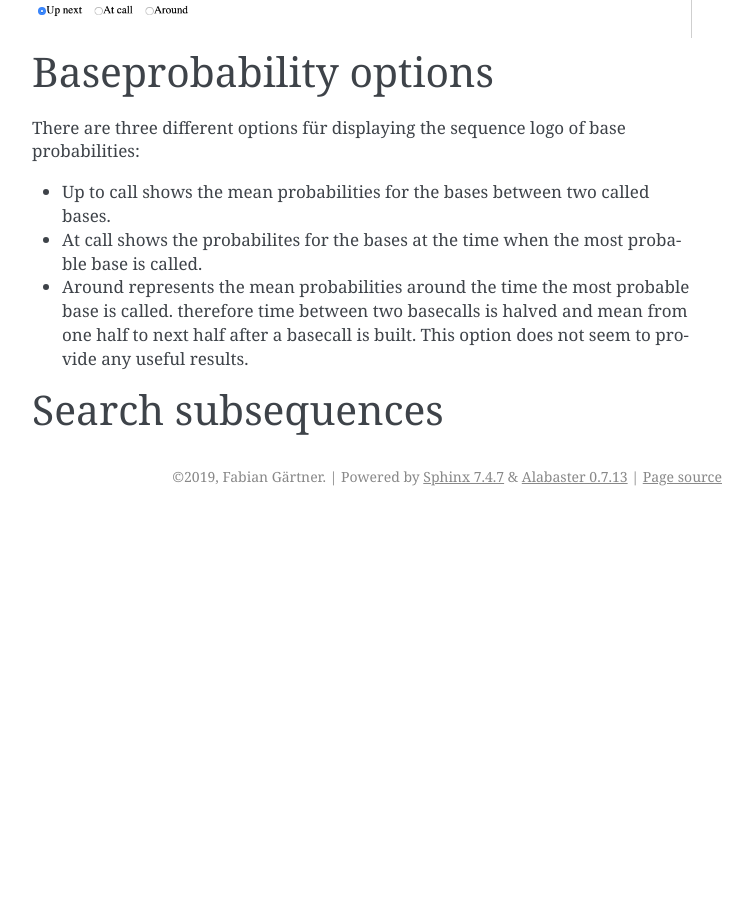
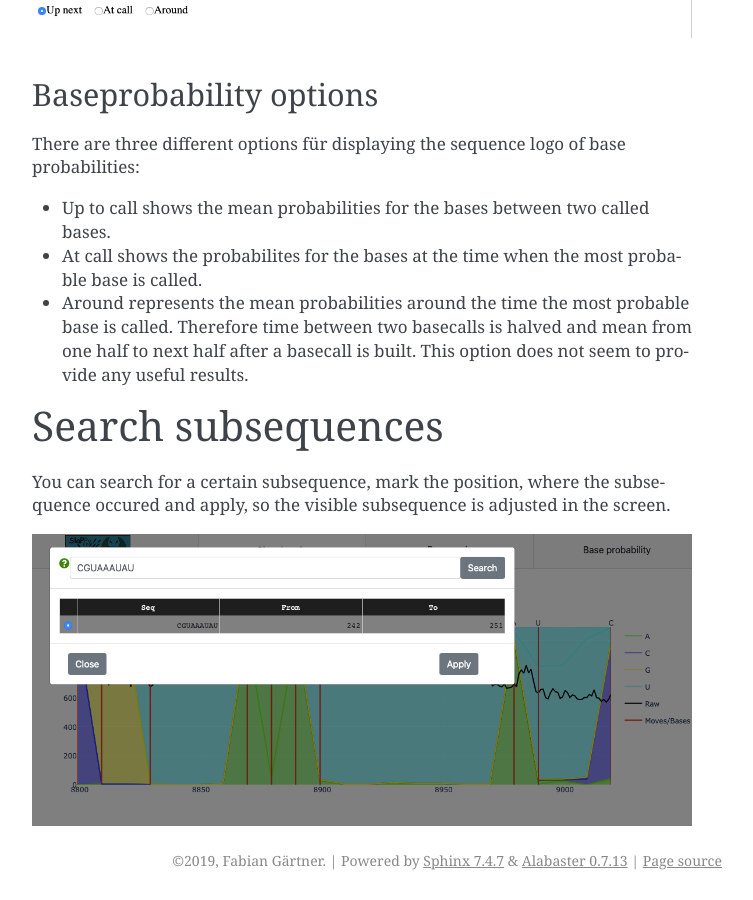
Before and after one commit to Fabianexe/SlaPPy, a Sphinx documentation site: the page built from docs/README.md, in a window 1280 px wide and 900 px high, scrolled down 4381 px. Shown: the whole window, without its empty margins (388-1141 px from the left). Built offline with Sphinx 7.4.7, drawn with Linux system fonts in a browser that asks for light colours; before the commit the page ends 4897 px from its top, so only the background shows below that; some of the changed text lies outside the part shown.

Commit message:
added search option and recent pictures

```diff
--- a/docs/README.md
+++ b/docs/README.md
@@ -75,11 +75,16 @@ You can select Baseprobability to show a sequence logo representing the probabil
 
 ![base_prob](https://raw.githubusercontent.com/Fabianexe/SlaPPY/master/pictures/baseprob_options.png "Display base prob.")
 
-## Baseprobability options
+### Baseprobability options
 
 There are three different options für displaying the sequence logo of base probabilities:
 - Up to call shows the mean probabilities for the bases between two called bases.
 - At call shows the probabilites for the bases at the time when the most probable base is called.
-- Around represents the mean probabilities around the time the most probable base is called. therefore time between two basecalls is halved and mean from one half to next half after a basecall is built. This option does not seem to provide any useful results.
+- Around represents the mean probabilities around the time the most probable base is called. Therefore time between two basecalls is halved and mean from one half to next half after a basecall is built. This option does not seem to provide any useful results.
+
 
 ## Search subsequences
+
+You can search for a certain subsequence, mark the position, where the subsequence occured and apply, so the visible subsequence is adjusted in the screen.
+
+![search](https://raw.githubusercontent.com/Fabianexe/SlaPPy/master/pictures/search.png "search subsequence")
```
Also changed, not shown: other parts of docs/README.md (+1 -1 lines).
